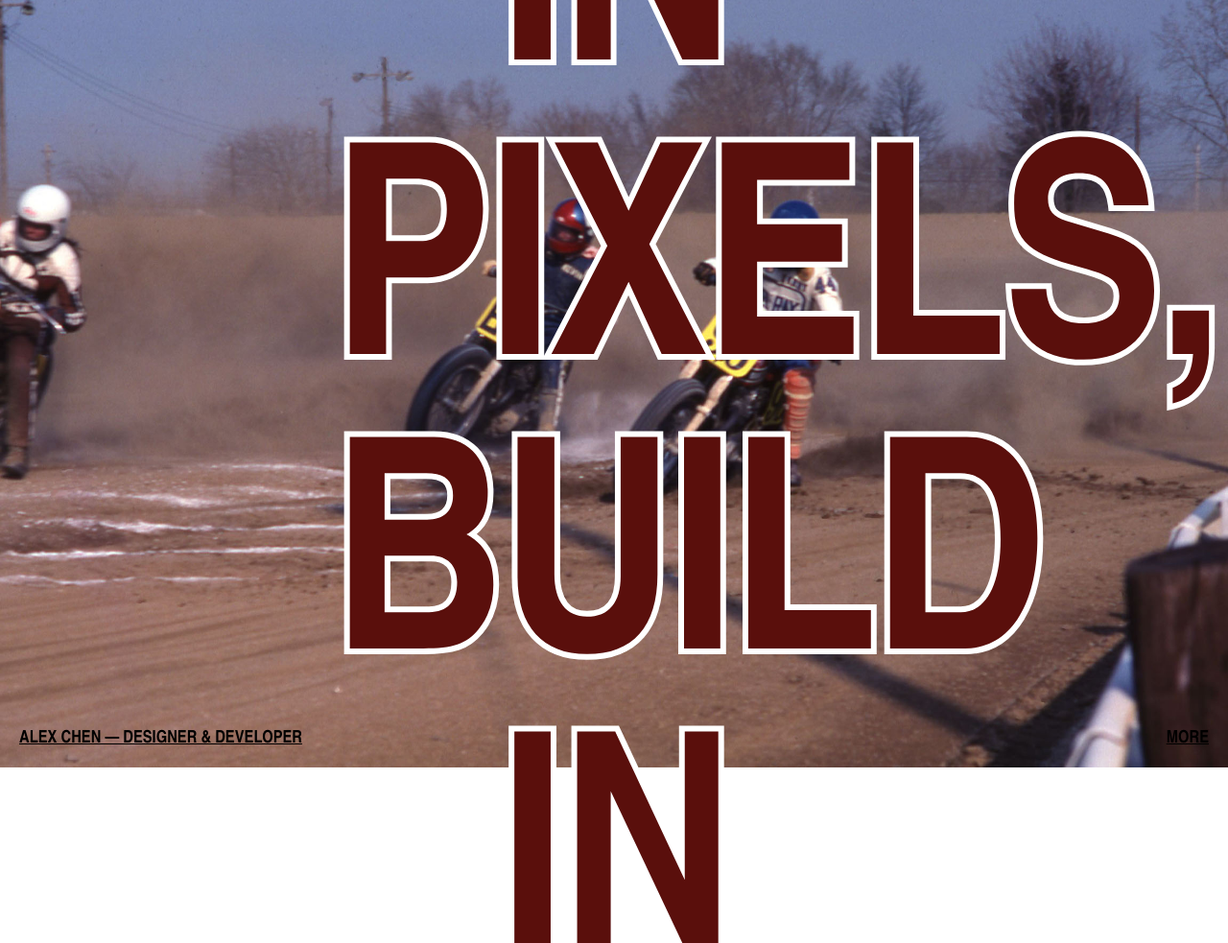
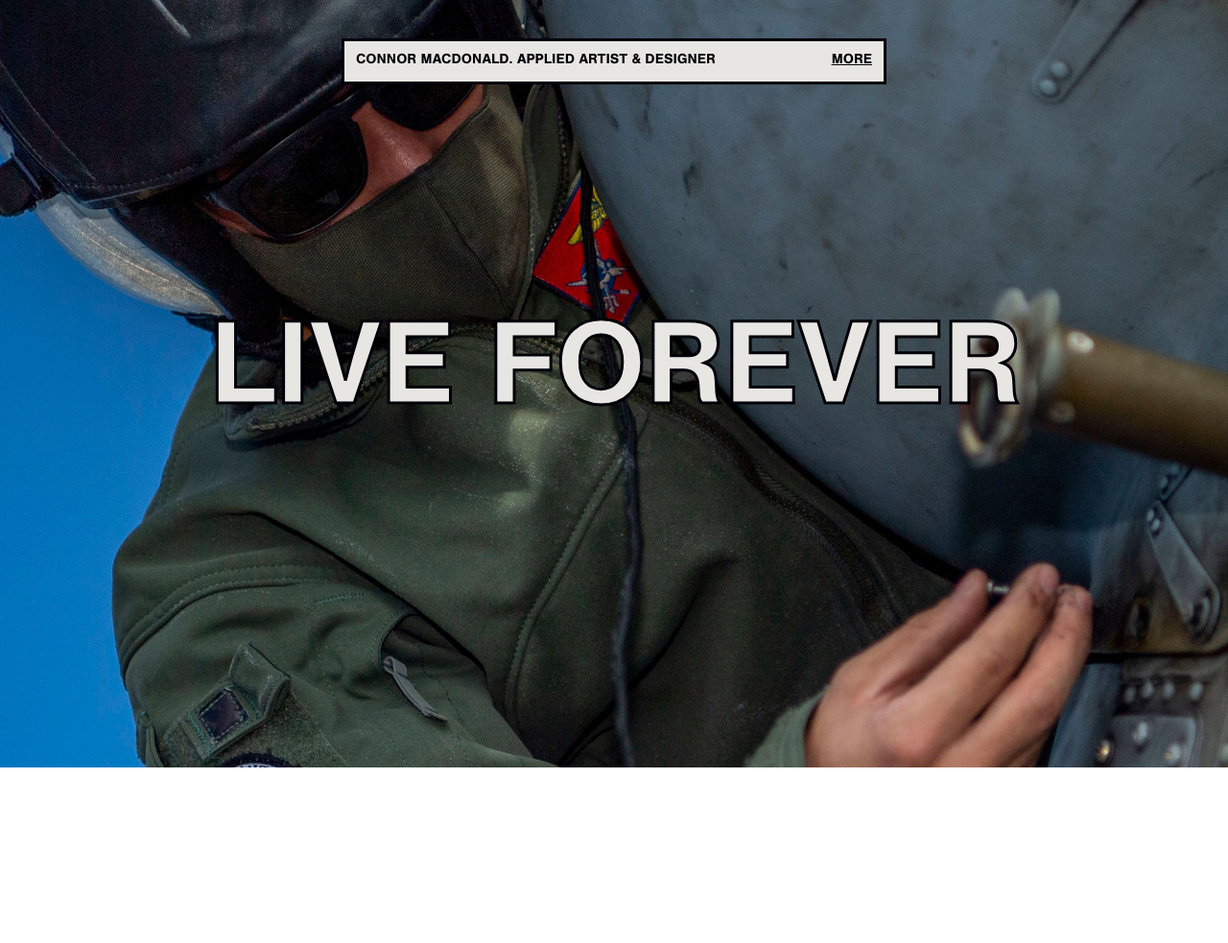
Before and after one commit to seee-m/c--m-website, a plain HTML site: page index.html in a window 1280 px wide. Shown: the top 983 px of the page at 96% size. After the commit the page ends 800 px from the top, so only its background shows below. Drawn offline with Linux system fonts and the light colour scheme.

Commit message:
styling & function rework

```diff
--- a/index.html
+++ b/index.html
@@ -6,14 +6,12 @@
     <title>Portfolio</title>
     <style>
         @font-face {
-            font-family: 'CustomFont';
-            src: url('fonts/texgyreheros-regular.otf') format('opentype');
-            font-style: normal;
+            font-family: 'CustomFont Body';
+            src: url('fonts/body.otf') format('opentype');
         }
         @font-face {
-            font-family: 'CustomFont';
-            src: url('fonts/texgyreheroscn-bold.otf') format('opentype');
-            font-style: normal;
+            font-family: 'CustomFont Headline';
+            src: url('fonts/headline.otf') format('opentype');
         }
 
         * {
@@ -23,7 +21,7 @@
         }
 
         body {
-            font-family: 'CustomFont', -apple-system, BlinkMacSystemFont, 'Segoe UI', Roboto, sans-serif;
+            font-family: 'CustomFont Headline', -apple-system, BlinkMacSystemFont, 'Segoe UI', Roboto, sans-serif;
             overflow: hidden;
             width: 100vw;
             height: 100vh;
@@ -31,8 +29,8 @@
 
         .fullscreen-container {
             position: relative;
-            width: 100vw;
-            height: 100vh;
+            width: 100%;
+            height: 100%;
             display: flex;
             align-items: center;
             justify-content: center;
@@ -40,290 +38,121 @@
 
         .background-image {
             position: absolute;
-            top: 0;
-            left: 0;
+            inset: 0;
             width: 100%;
             height: 100%;
             object-fit: cover;
-            z-index: 0;
         }
 
         .text-overlay {
             position: relative;
             z-index: 1;
             font-weight: 900;
-            font-size: clamp(6rem, 24vw, 24rem);
+            font-size: 10vw;
             text-align: center;
-            width: 50vw;
-            max-width: 50vw;
-            line-height: 1;
-            -webkit-text-stroke-width: 12px;
-            paint-order: stroke fill;
+            line-height: 0.9;
+            color: #e7e6e2;
+            -webkit-text-stroke: 3px #000108;
             text-transform: uppercase;
             letter-spacing: -0.02em;
-            padding: 0 2vw;
-            word-break: keep-all;
-            overflow-wrap: normal;
-            hyphens: none;
+            padding: 0 5vw;
+            max-width: 90vw;
+            width: fit-content;
+            margin: 0 auto;
         }
 
-        .bottom-info {
+        .bottom-bar {
             position: absolute;
-            bottom: 20px;
-            left: 20px;
-            font-size: 18px;
+            top: 40px;
+            left: 50%;
+            transform: translateX(-50%);
+            padding: 12px 12px;
+            display: flex;
+            justify-content: space-between;
             z-index: 2;
-            font-weight: 400;
-            text-transform: uppercase;
-            text-decoration: underline;
+            max-width: 568px;
+            width: calc(100% - 40px);
+            box-sizing: border-box;
+            background: #e7e6e2;
+            border: 3px solid #000108;
         }
 
+        .bottom-info,
         .bottom-link {
-            position: absolute;
-            bottom: 20px;
-            right: 20px;
-            font-size: 18px;
-            z-index: 2;
-            text-decoration: underline;
-            font-weight: 400;
+            font-family: 'CustomFont Body', -apple-system, BlinkMacSystemFont, 'Segoe UI', Roboto, sans-serif;
             text-transform: uppercase;
+            font-size: 15px;
+            color: #000108;
         }
 
         .bottom-link:hover {
             opacity: 0.8;
         }
 
-        .links-page {
-            display: none;
-            width: 100vw;
-            height: 100vh;
-            padding: 40px;
-            overflow-y: auto;
-        }
-
-        .links-page.active {
-            display: block;
-        }
-
-        .links-container {
-            width: 50vw;
-            font-size: 18px;
-            line-height: 1.6;
-            text-transform: uppercase;
-            text-decoration: underline;
-        }
-
-        .links-container a {
-            color: black;
-            text-decoration: underline;
-        }
-
-        .links-container a:hover {
-            opacity: 0.8;
-        }
-
-        .about-text {
-            margin-top: 30px;
-            width: 50vw;
-            font-size: 18px;
-            line-height: 1.6;
-            text-transform: uppercase;
-            color: black;
-        }
-
         @media (max-width: 768px) {
             .text-overlay {
-                width: 80vw;
-                max-width: 80vw;
-                font-size: clamp(5rem, 30vw, 20rem);
-                padding: 0 4vw;
+                font-size: 15vw;
+                padding: 0 3vw;
+                max-width: 94vw;
+                -webkit-text-stroke: 2px #000108;
             }
 
-            .links-container,
-            .about-text {
-                width: 90vw;
+            .bottom-bar {
+                top: 20px;
+                max-width: calc(100% - 40px);
+                padding: 10px 10px;
+                border-width: 4px;
+            }
+
+            .bottom-info,
+            .bottom-link {
+                font-size: 13px;
             }
         }
     </style>
 </head>
 <body>
-    <div id="home" class="fullscreen-container">
+    <div class="fullscreen-container">
         <img id="bgImage" class="background-image" alt="Background">
-        <canvas id="colorCanvas" style="display: none;"></canvas>
         <h1 id="overlayText" class="text-overlay"></h1>
-        <div id="bottomInfo" class="bottom-info"></div>
-        <a href="#links" id="bottomLink" class="bottom-link">More</a>
-    </div>
-
-    <div id="links" class="links-page">
-        <div class="links-container">
-            <a href="#home">Home</a>,
-            <a href="https://github.com">GitHub</a>,
-            <a href="https://twitter.com">Twitter</a>,
-            <a href="mailto:hello@example.com">Email</a>,
-            <a href="https://instagram.com">Instagram</a>
-        </div>
-        <div class="about-text">
-            I'm a creative professional who loves combining visual design with technology.
-            This space showcases my work and experiments in web design, photography, and digital art.
-            Feel free to reach out if you'd like to collaborate or just want to chat about creative projects.
+        <div class="bottom-bar">
+            <div id="bottomInfo" class="bottom-info"></div>
+            <a href="links.html" id="bottomLink" class="bottom-link">More</a>
         </div>
     </div>
 
     <script>
-        // Load images from the images folder
+        const random = arr => arr[Math.floor(Math.random() * arr.length)];
+
         async function loadImages() {
-            // List your image files here
-            return [
-                'images/motocross.jpg',
-                'images/waltzer.jpg'
-            ];
+            try {
+                const response = await fetch('images.txt');
+                const text = await response.text();
+                return text.split('\n').filter(line => line.trim()).map(img => `images/${img}`);
+            } catch {
+                return ['images/motocross.jpg', 'images/kennedy.jpg', 'images/waltzer.jpg'];
+            }
         }
 
-        // Sample text options
-        const texts = [
-            'Create boldly, design freely',
-            'Where art meets technology',
-            'Making the invisible visible',
-            'Dream in pixels, build in code'
-        ];
-
-        const infoText = 'Alex Chen — Designer & Developer';
-
-        const primaryColors = [
-            '#FFFF00', // yellow
-            '#FF0000', // red
-            '#FF6600', // orange
-            '#00FF00', // green
-            '#9900FF', // purple
-            '#0000FF', // blue
-            '#00FFFF', // cyan
-            '#FFFFFF', // white
-            '#000000'  // black
-        ];
-
-        function getRandomItem(arr) {
-            return arr[Math.floor(Math.random() * arr.length)];
+        async function loadSlogans() {
+            try {
+                const response = await fetch('slogans.txt');
+                const text = await response.text();
+                return text.split('\n').filter(line => line.trim());
+            } catch {
+                return ['Create boldly, design freely'];
+            }
         }
 
-        function extractVibrantColor(img) {
-            const canvas = document.getElementById('colorCanvas');
-            const ctx = canvas.getContext('2d');
-            canvas.width = img.width;
-            canvas.height = img.height;
-            ctx.drawImage(img, 0, 0, img.width, img.height);
+        async function init() {
+            const [slogans, images] = await Promise.all([loadSlogans(), loadImages()]);
 
-            const imageData = ctx.getImageData(0, 0, canvas.width, canvas.height);
-            const data = imageData.data;
-
-            let maxSaturation = 0;
-            let vibrantColor = null;
-
-            for (let i = 0; i < data.length; i += 40) {
-                const r = data[i];
-                const g = data[i + 1];
-                const b = data[i + 2];
-
-                const max = Math.max(r, g, b);
-                const min = Math.min(r, g, b);
-                const saturation = max === 0 ? 0 : (max - min) / max;
-                const brightness = max / 255;
-
-                if (saturation > maxSaturation && brightness > 0.3 && brightness < 0.9) {
-                    maxSaturation = saturation;
-                    vibrantColor = `rgb(${r}, ${g}, ${b})`;
-                }
-            }
-
-            return vibrantColor || `rgb(${data[0]}, ${data[1]}, ${data[2]})`;
+            document.getElementById('overlayText').textContent = random(slogans);
+            document.getElementById('bottomInfo').textContent = 'Connor MacDonald. Applied Artist & Designer';
+            document.getElementById('bgImage').src = random(images);
         }
 
-        function getLuminance(color) {
-            const rgb = color.match(/\d+/g).map(Number);
-            const [r, g, b] = rgb.map(val => {
-                val = val / 255;
-                return val <= 0.03928 ? val / 12.92 : Math.pow((val + 0.055) / 1.055, 2.4);
-            });
-            return 0.2126 * r + 0.7152 * g + 0.0722 * b;
-        }
-
-        function getContrastColor(bgColor) {
-            const luminance = getLuminance(bgColor);
-            return luminance > 0.5 ? '#000000' : '#FFFFFF';
-        }
-
-        function findClosestPrimary(color) {
-            const rgb = color.match(/\d+/g).map(Number);
-            const [r, g, b] = rgb;
-
-            let minDistance = Infinity;
-            let closestColor = primaryColors[0];
-
-            primaryColors.forEach(primary => {
-                const prgb = primary.match(/\w\w/g).map(x => parseInt(x, 16));
-                const distance = Math.sqrt(
-                    Math.pow(r - prgb[0], 2) +
-                    Math.pow(g - prgb[1], 2) +
-                    Math.pow(b - prgb[2], 2)
-                );
-
-                if (distance < minDistance) {
-                    minDistance = distance;
-                    closestColor = primary;
-                }
-            });
-
-            return closestColor;
-        }
-
-        function setupPage() {
-            const img = document.getElementById('bgImage');
-
-            loadImages().then(images => {
-                const randomImage = getRandomItem(images);
-                const randomText = getRandomItem(texts);
-
-                img.onload = function() {
-                    const vibrantColor = extractVibrantColor(img);
-                    const strokeColor = getContrastColor(vibrantColor);
-                    const primaryColor = findClosestPrimary(vibrantColor);
-
-                    const textEl = document.getElementById('overlayText');
-                    textEl.textContent = randomText;
-                    textEl.style.color = vibrantColor;
-                    textEl.style.webkitTextStrokeColor = strokeColor;
-
-                    const infoEl = document.getElementById('bottomInfo');
-                    infoEl.textContent = infoText;
-                    infoEl.style.color = primaryColor;
-
-                    const linkEl = document.getElementById('bottomLink');
-                    linkEl.style.color = primaryColor;
-
-                    // Set links page background to match headline color
-                    const linksPage = document.getElementById('links');
-                    linksPage.style.backgroundColor = vibrantColor;
-                };
-
-                img.src = randomImage;
-            });
-        }
-
-        // Handle navigation
-        window.addEventListener('hashchange', function() {
-            const home = document.getElementById('home');
-            const links = document.getElementById('links');
-
-            if (window.location.hash === '#links') {
-                home.style.display = 'none';
-                links.classList.add('active');
-            } else {
-                home.style.display = 'flex';
-                links.classList.remove('active');
-            }
-        });
-
-        setupPage();
+        init();
     </script>
 </body>
 </html>
```
Also changed, not shown: links.html (added, +110 -0 lines), fonts/body.otf (added), fonts/headline.otf (added), fonts/texgyreheros-regular.otf (deleted), fonts/texgyreheroscn-bold.otf (deleted), images.txt (added), images/kennedy.jpg (added), images/motocross.jpg (deleted), images/mull.jpg (added), images/sherrif.jpg (added), slogans.txt (added).
